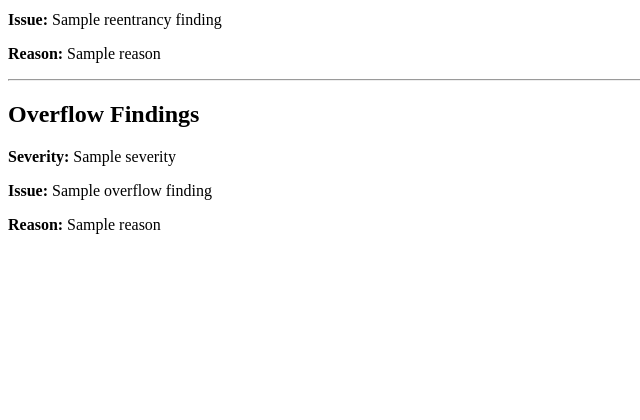
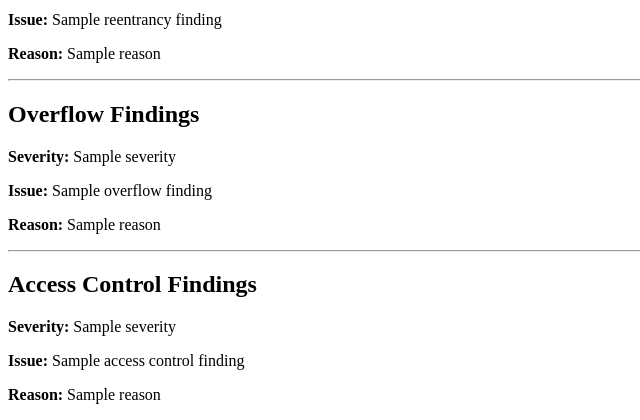
Before and after one commit to husna-fathima-713/AuditForge, a Flask app: template templates/report.html in a window 1280 px wide. Shown: the part 394-814 px from the top of the page, without its empty margins (0-640 px from the left). Before the commit the page ends 628 px from the top, so only its background shows below. Run offline with Flask 3, Linux system fonts and the light colour scheme; the template is opened without the code that fills it: most values are stand-ins (such as "Sample title", 1, 10 or a date in 2020).

Commit message:
Updating analyzer.py

```diff
--- a/templates/report.html
+++ b/templates/report.html
@@ -85,5 +85,28 @@
 
     {% endif %}
 
+    {% if result.access_control_finding %}
+
+    <hr>
+
+    <h2>Access Control Findings</h2>
+
+    <p>
+        <strong>Severity:</strong>
+        {{ result.access_control_finding.severity }}
+    </p>
+
+    <p>
+        <strong>Issue:</strong>
+        {{ result.access_control_finding.title }}
+    </p>
+
+    <p>
+        <strong>Reason:</strong>
+        {{ result.access_control_finding.reason }}
+    </p>
+
+    {% endif %}
+
 </body>
 </html>
```
